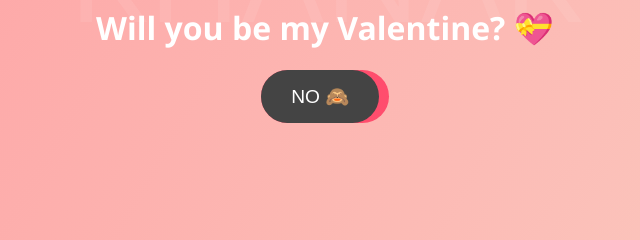
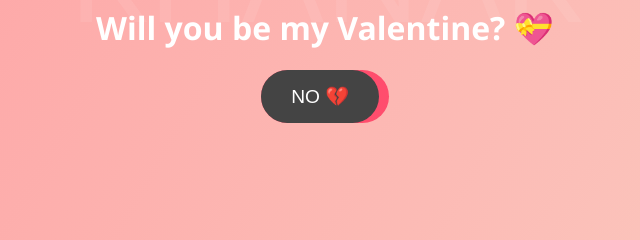
Before and after one commit to auditgamer1234/Valentine, a plain HTML site: page finale.html in a window 1280 px wide. Shown: the part 346-586 px from the top of the page, 315-955 px from the left. Drawn offline with Linux system fonts and the light colour scheme.

Commit message:
Update finale.html

```diff
--- a/finale.html
+++ b/finale.html
@@ -12,7 +12,7 @@
 
 <div class="buttons">
   <button class="yes-btn" onclick="celebrate()">YES 💖</button>
-  <button class="no-btn" onmouseover="moveNo()">NO 🙈</button>
+  <button class="no-btn">NO 💔</button>
 </div>
 
 <script src="js/main.js"></script>
```
